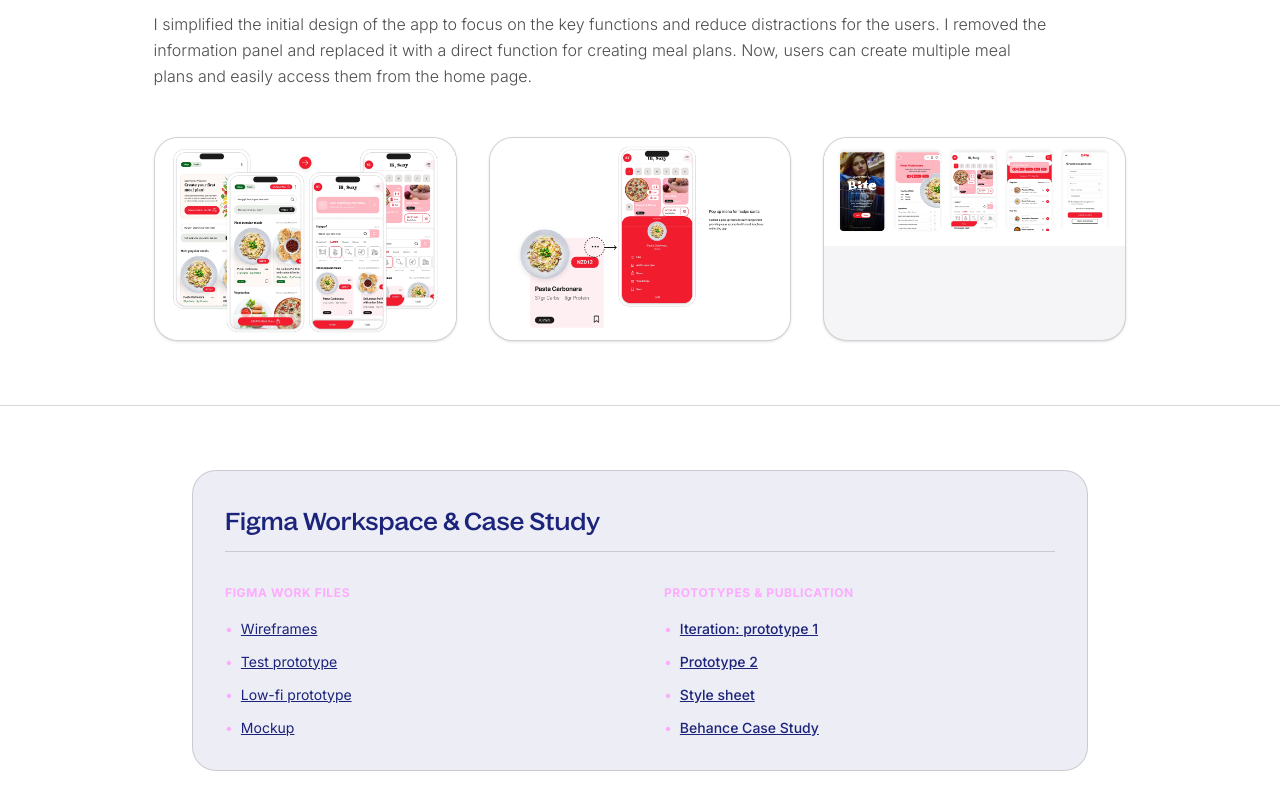
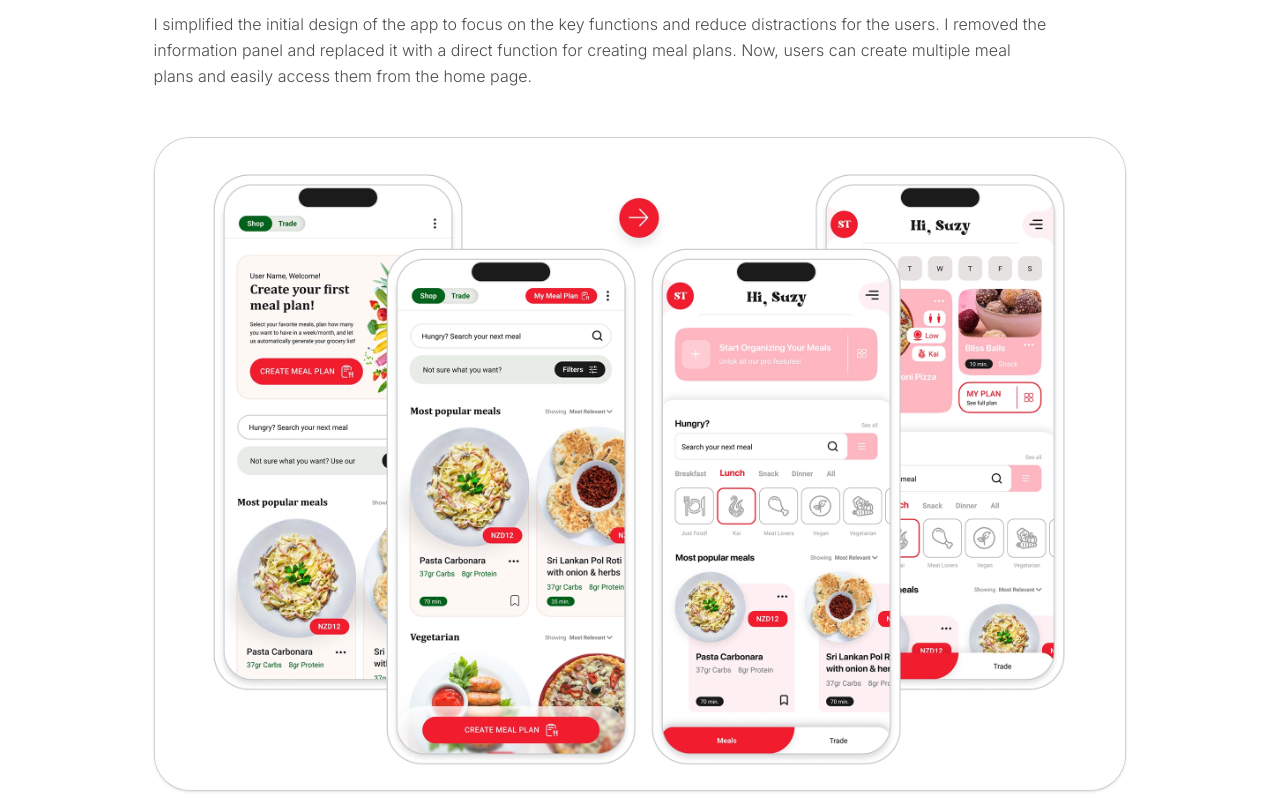
Before and after one commit to FlorenciaRequejo/flor-portfolio, a Next.js app: page /ux-design in a window 1280 px wide. Shown: the part 8862-9660 px from the top of the page. Built offline with nearby package versions, Linux system fonts and the light colour scheme.

Commit message:
Change Mockups showcase layout to vertical stack of full-width screens

```diff
--- a/app/ux-design/page.tsx
+++ b/app/ux-design/page.tsx
@@ -761,14 +761,14 @@ export default function UXDesignPage() {
             </p>
           </div>
 
-          {/* 3 Mockups Grid */}
-          <div className="grid grid-cols-1 md:grid-cols-3 gap-6 md:gap-8 mt-8">
+          {/* 3 Mockups Stack */}
+          <div className="flex flex-col gap-8 md:gap-12 mt-8">
             {[
               { src: "/bite-mockup1.webp", alt: "Bite App Mockup 1" },
               { src: "/bite-mockup2.webp", alt: "Bite App Mockup 2" },
               { src: "/bite-mockup3.webp", alt: "Bite App Mockup 3" }
             ].map((mockup, index) => (
-              <div key={index} className="overflow-hidden rounded-[24px] border border-[var(--cs-border)] bg-[var(--cs-card-bg)] shadow-sm">
+              <div key={index} className="overflow-hidden rounded-[24px] md:rounded-[36px] border border-[var(--cs-border)] bg-[var(--cs-card-bg)] shadow-sm">
                 <Image
                   src={mockup.src}
                   alt={mockup.alt}
```
